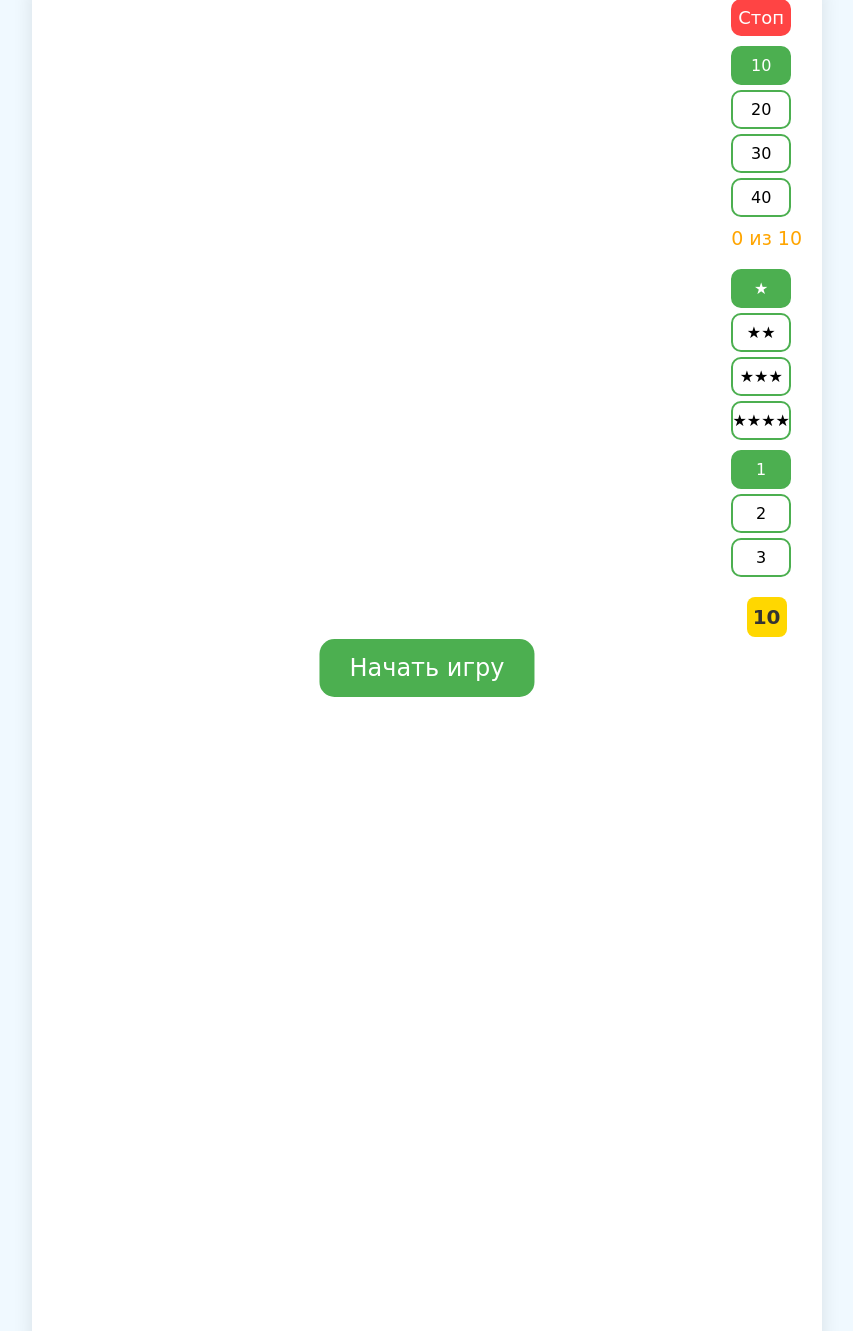
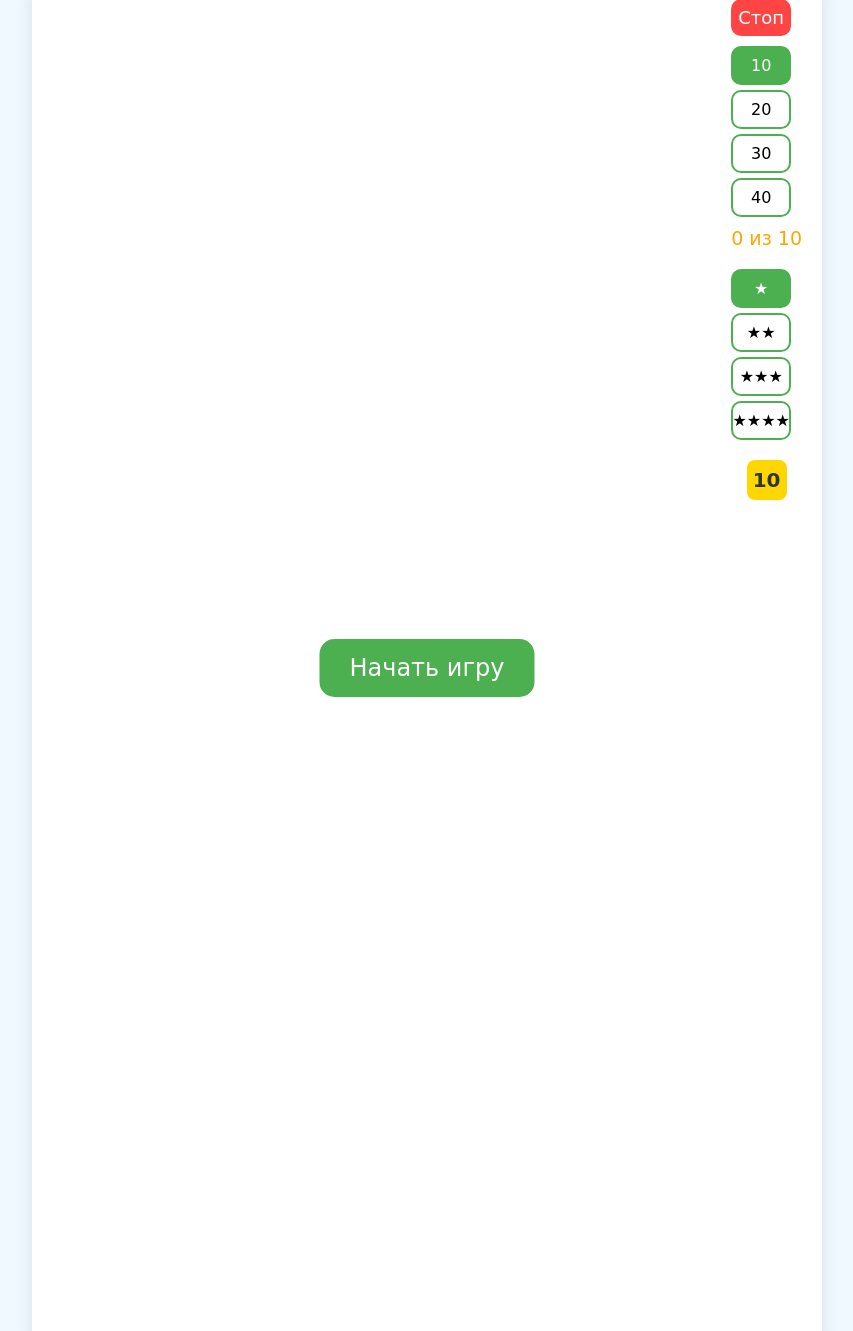
Before and after one commit to Sergey0408/ColorSquareChallenge, a Flask app: page / in a window 1280 px wide. Shown: the part 21-1352 px from the top of the page, without its empty margins (213-1066 px from the left). Run offline with Flask 3, Linux system fonts and the light colour scheme; some libraries are stand-ins or nearby versions.

Commit message:
Remove difficulty levels, increase game speed by 30%, and adjust square positions.
Replit-Commit-Author: Agent
Replit-Commit-Session-Id: 8d33f3c9-8188-40c6-993a-fa1fc4f303a3
Replit-Commit-Screenshot-Url: https://storage.googleapis.com/screenshot-production-us-central1/c1c2e319-6578-4d99-b67d-fbaa1bb9f4a5/f8a27344-5dd9-4d68-85dd-d78d66f2694b.jpg

```diff
--- a/static/css/style.css
+++ b/static/css/style.css
@@ -125,37 +125,9 @@ body {
     color: white;
 }
 
-.difficulty-controls {
-    display: flex;
-    flex-direction: column;
-    gap: 5px;
-    width: 60px;
-}
-
-.difficulty-btn {
-    background: #fff;
-    border: 2px solid #4CAF50;
-    border-radius: 10px;
-    padding: 8px 15px;
-    cursor: pointer;
-    font-family: inherit;
-    font-size: 16px;
-    transition: all 0.3s;
-    width: 60px;
-    text-align: center;
-    display: flex;
-    justify-content: center;
-    align-items: center;
-}
-
-.difficulty-btn:hover {
-    background: #4CAF50;
-    color: white;
-}
-
-.difficulty-btn.active {
-    background: #4CAF50;
-    color: white;
+/* Удаляем стили для кнопок сложности */
+.difficulty-controls, .difficulty-btn, .difficulty-btn:hover, .difficulty-btn.active {
+    display: none;
 }
 
 .start-btn {
--- a/static/js/game.js
+++ b/static/js/game.js
@@ -5,30 +5,12 @@ class ColorSquaresGame {
         this.score = 0;
         this.attempts = 0;
         this.maxAttempts = 10;
-        this.difficulty = 'easy';
-        this.difficultySettings = {
-            easy: {
-                colors: ['#FF0000', '#00FF00', '#0000FF', '#FFFF00'],
-                squareSizeMultiplier: 1,
-                speedMultiplier: 1
-            },
-            medium: {
-                colors: ['#FF0000', '#00FF00', '#0000FF', '#FFFF00', '#FF00FF', '#00FFFF'],
-                squareSizeMultiplier: 0.8,
-                speedMultiplier: 1.2
-            },
-            hard: {
-                colors: ['#FF0000', '#00FF00', '#0000FF', '#FFFF00', '#FF00FF', '#00FFFF', '#FFA500', '#800080', '#008000', '#FFC0CB'],
-                squareSizeMultiplier: 0.6,
-                speedMultiplier: 1.5
-            }
-        };
-        this.colors = this.difficultySettings[this.difficulty].colors;
+        this.colors = ['#FF0000', '#00FF00', '#0000FF', '#FFFF00'];
         this.speeds = {
-            slow: 20,
-            medium: 30,
-            fast: 40,
-            veryfast: 60
+            slow: 26,
+            medium: 39,
+            fast: 52,
+            veryfast: 78
         };
         this.currentSpeed = this.speeds.slow;
         this.squares = {
@@ -52,7 +34,7 @@ class ColorSquaresGame {
         this.canvas.height = containerHeight * 1.5;
 
         const baseSize = Math.min(this.canvas.width / 2, this.canvas.height / 4);
-        this.squareSize = baseSize * this.difficultySettings[this.difficulty].squareSizeMultiplier;
+        this.squareSize = baseSize; // Removed difficulty multiplier
     }
 
     setupEventListeners() {
@@ -66,10 +48,6 @@ class ColorSquaresGame {
         document.getElementById('rounds30').addEventListener('click', () => this.setMaxAttempts(30));
         document.getElementById('rounds40').addEventListener('click', () => this.setMaxAttempts(40));
 
-        // Добавляем обработчики для кнопок сложности
-        document.getElementById('easy').addEventListener('click', () => this.setDifficulty('easy'));
-        document.getElementById('medium').addEventListener('click', () => this.setDifficulty('medium'));
-        document.getElementById('hard').addEventListener('click', () => this.setDifficulty('hard'));
 
         document.getElementById('stopButton').addEventListener('click', () => this.stopGame());
         this.canvas.addEventListener('click', (e) => this.handleClick(e));
@@ -78,22 +56,6 @@ class ColorSquaresGame {
             this.hideStartButton();
             this.startGame();
         });
-    }
-
-    setDifficulty(level) {
-        this.difficulty = level;
-        this.colors = this.difficultySettings[level].colors;
-
-        document.querySelectorAll('.difficulty-btn').forEach(btn => {
-            btn.classList.remove('active');
-            if (btn.id === level) {
-                btn.classList.add('active');
-            }
-        });
-
-        if (this.gameActive) {
-            this.createNewRound();
-        }
     }
 
     setMaxAttempts(attempts) {
@@ -163,21 +125,22 @@ class ColorSquaresGame {
             color2 = this.getRandomColor();
         } while (color2 === color1);
 
+        const offset = 19;
         this.squares = {
             bottom: [
                 {
-                    x: this.canvas.width * 0.35 - this.squareSize / 2,
+                    x: (this.canvas.width * 0.35 + offset) - this.squareSize / 2,
                     y: this.canvas.height - this.squareSize * 1.5,
                     color: color1
                 },
                 {
-                    x: this.canvas.width * 0.85 - this.squareSize / 2,
+                    x: (this.canvas.width * 0.85 + offset) - this.squareSize / 2,
                     y: this.canvas.height - this.squareSize * 1.5,
                     color: color2
                 }
             ],
             falling: {
-                x: this.canvas.width * 0.6 - this.squareSize / 2,
+                x: (this.canvas.width * 0.6 + offset) - this.squareSize / 2,
                 y: 0,
                 color: Math.random() < 0.5 ? color1 : color2
             }
@@ -219,9 +182,7 @@ class ColorSquaresGame {
     update() {
         if (!this.squares.falling || !this.gameActive) return;
 
-        const speedMultiplier = this.difficultySettings[this.difficulty].speedMultiplier;
-        this.squares.falling.y += this.currentSpeed * 0.1 * speedMultiplier;
-
+        this.squares.falling.y += this.currentSpeed * 0.1; //Removed speedMultiplier
         if (this.squares.falling.y >= this.canvas.height - this.squareSize * 1.5) {
             this.handleMiss();
         }
--- a/templates/index.html
+++ b/templates/index.html
@@ -24,11 +24,6 @@
                 <button id="speed3" class="speed-btn">★★★</button>
                 <button id="speed4" class="speed-btn">★★★★</button>
             </div>
-            <div class="difficulty-controls">
-                <button id="easy" class="difficulty-btn active">1</button>
-                <button id="medium" class="difficulty-btn">2</button>
-                <button id="hard" class="difficulty-btn">3</button>
-            </div>
             <div class="rounds-remaining"><span id="roundsRemaining">10</span></div>
         </div>
         <button id="startButton" class="start-btn">Начать игру</button>
```
